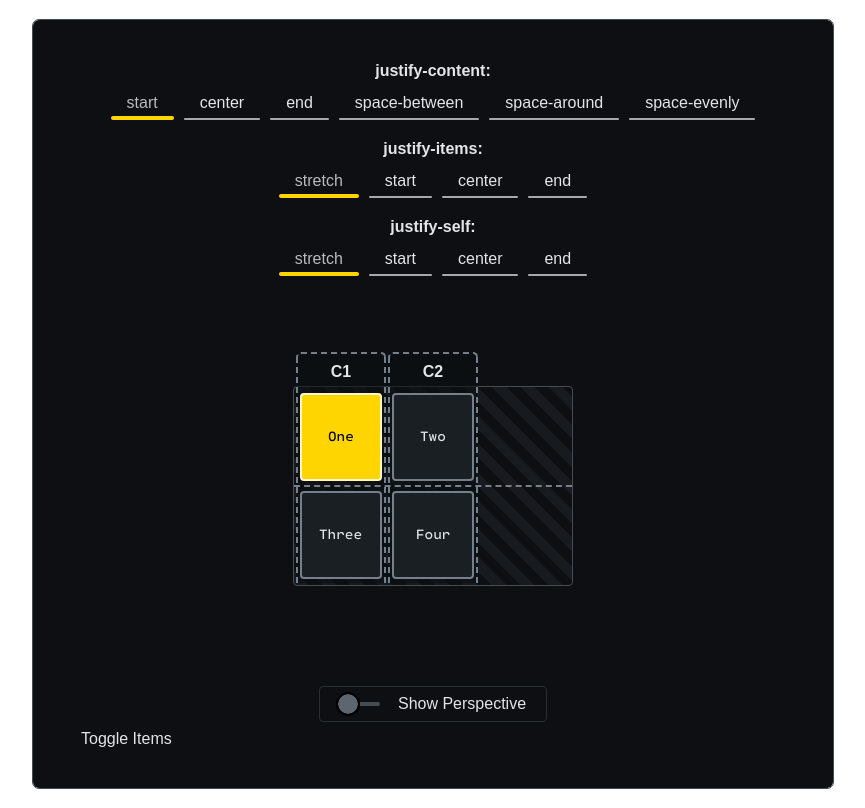
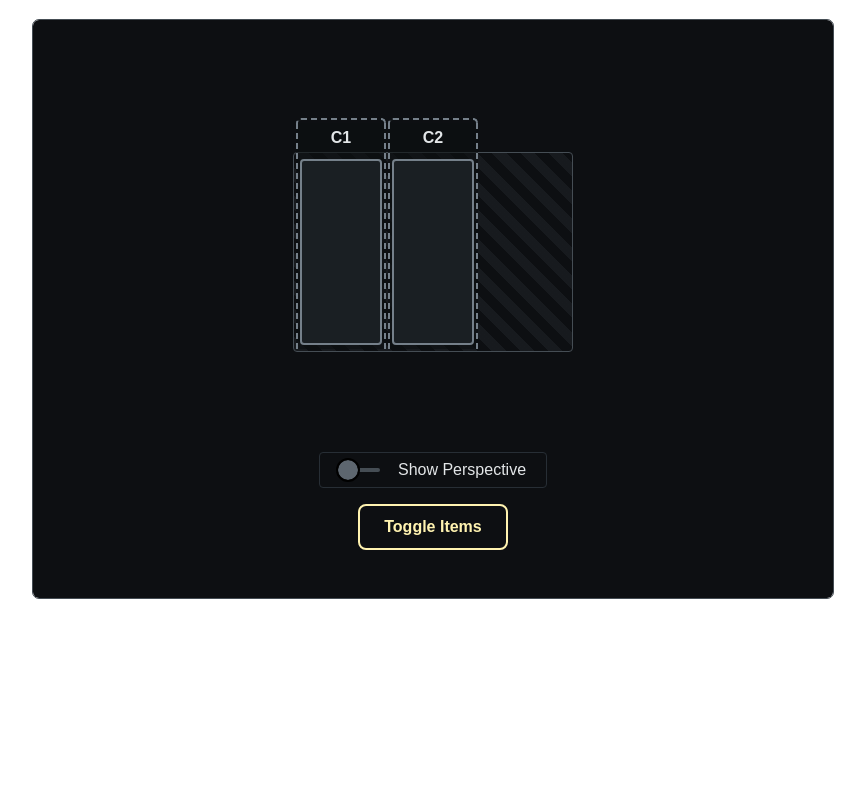
Before and after one commit to aliyuv/css-flex, a React (Vite) app: page /contentjustify in a window 1280 px wide. Shown: the whole page, without its empty margins (207-1072 px from the left). Built offline with nearby package versions, Linux system fonts and the light colour scheme; a web font is replaced by a local one.

Commit message:
新增控制是否显示按钮

```diff
--- a/src/components/ContentJustify/ContentJustify.css
+++ b/src/components/ContentJustify/ContentJustify.css
@@ -0,0 +1,10 @@
+.cu-button{
+  padding: 12px 24px;
+  font-size: 16px;
+  font-weight: 600;
+  border-radius: 8px;
+  cursor: pointer;
+  color: #FFF3B0;
+  border: 2px solid #FFF3B0;
+  margin: 16px auto;
+}
--- a/src/components/ContentJustify/ContentJustify.tsx
+++ b/src/components/ContentJustify/ContentJustify.tsx
@@ -15,9 +15,9 @@
   const [justifySelfValue, setJustifySelfValue] = useState<string>('stretch')
   const [isSwitchOn, setIsSwitchOn] = useState(false)
   const [displayJustify, setDisplayJustify] = useState({
-    justifyContent: true,
-    justifyItems: true,
-    justifySelf: true,
+    justifyContent: false,
+    justifyItems: false,
+    justifySelf: false,
   })
 
   const tabConfigurations = [
@@ -73,7 +73,9 @@
         }
         isOn={isSwitchOn}
       />
-      <button onClick={() =>
+      <button
+        className="cu-button"
+        onClick={() =>
           setDisplayJustify(p => (
             {
               ...p,
```
Lines whose indentation alone changed are shown as unchanged.
